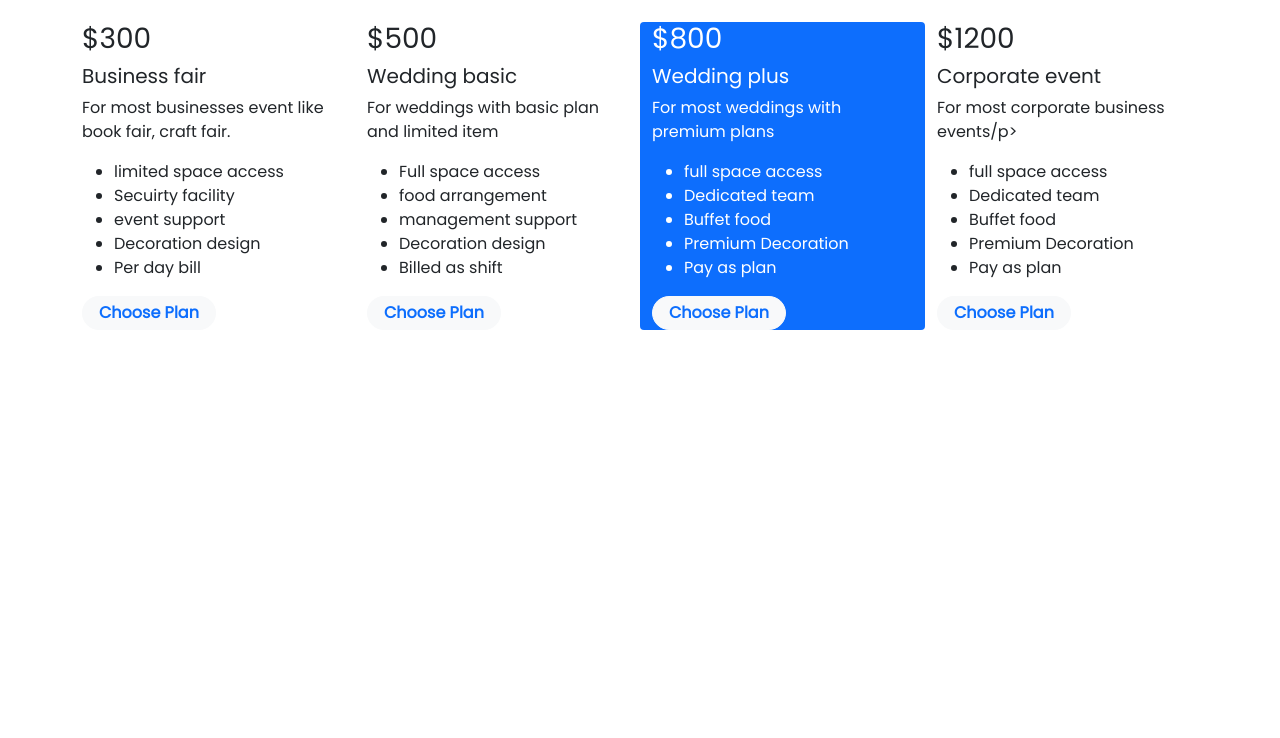
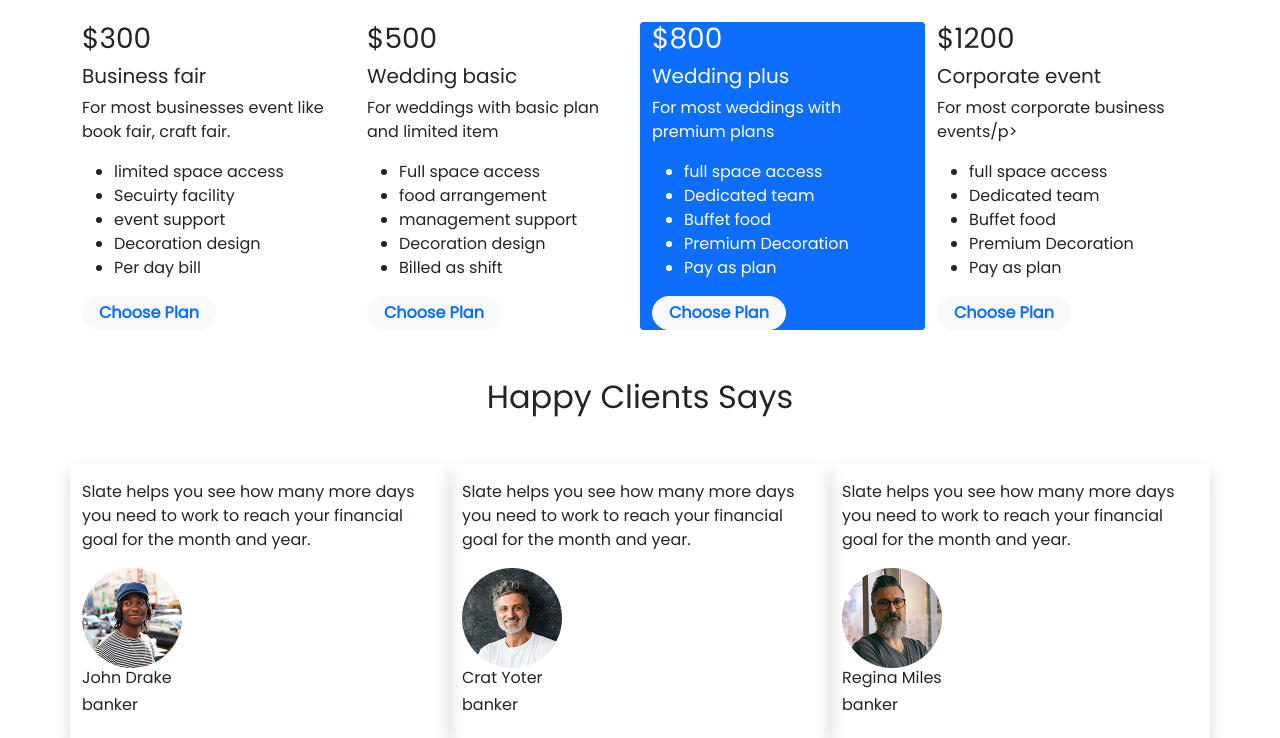
Before and after one commit to ripionck/convention-center-ripionck, a plain HTML site: page index.html in a window 1280 px wide. Shown: the part 697-1435 px from the top of the page. Before the commit the page ends 1027 px from the top, so only its background shows below. Drawn offline with nearby package versions, Linux system fonts and the light colour scheme.

Commit message:
added happy clients says

```diff
--- a/index.html
+++ b/index.html
@@ -182,6 +182,45 @@
                     </div>
                 </div>
             </section>
+            <!-- happy clients says -->
+            <section class="container mt-5">
+                <h2 class="text-center">Happy Clients Says</h2>
+                <div class="row mt-5">
+                    <div class=" col-lg-4 pt-3 pb-3 shadow">
+                        <p>Slate helps you see how
+                            many more days you need
+                            to work to reach your financial
+                            goal for the month and year.</p>
+                        <div>
+                            <img src="images/person 3.png" alt="">
+                            <h6>John Drake</h6>
+                            <h6>banker</h6>
+                        </div>
+                    </div>
+                    <div class="col-lg-4 pt-3 pb-3 shadow">
+                        <p>Slate helps you see how
+                            many more days you need
+                            to work to reach your financial
+                            goal for the month and year.</p>
+                        <div>
+                            <img src="images/person 2.png" alt="">
+                            <h6>Crat Yoter</h6>
+                            <h6>banker</h6>
+                        </div>
+                    </div>
+                    <div class="col-lg-4 pt-3 pb-3 shadow">
+                        <p>Slate helps you see how
+                            many more days you need
+                            to work to reach your financial
+                            goal for the month and year.</p>
+                        <div>
+                            <img src="images/person 1.png" alt="">
+                            <h6>Regina Miles</h6>
+                            <h6>banker</h6>
+                        </div>
+                    </div>
+                </div>
+            </section>
         </main>
     </header>
 
```
